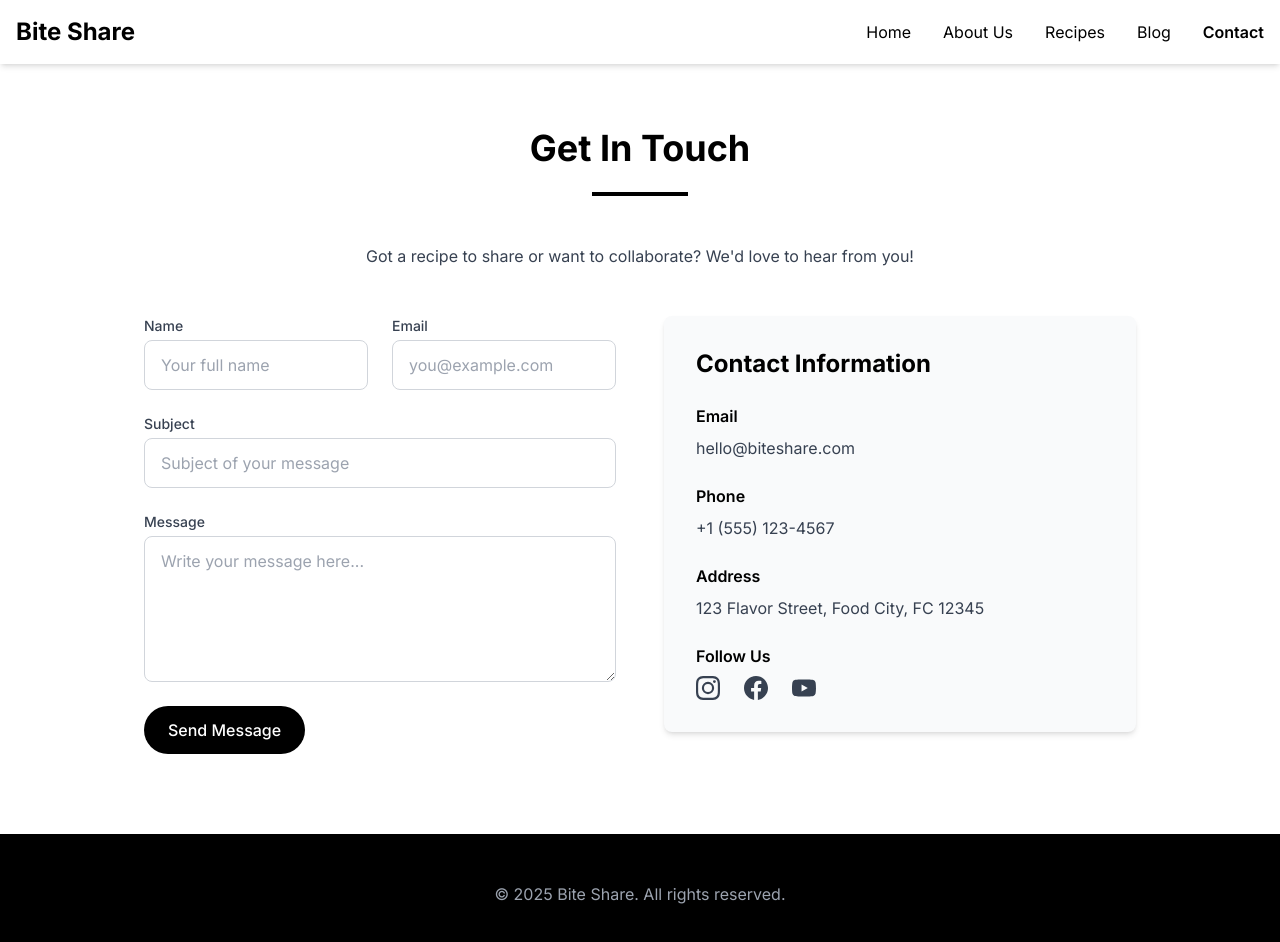
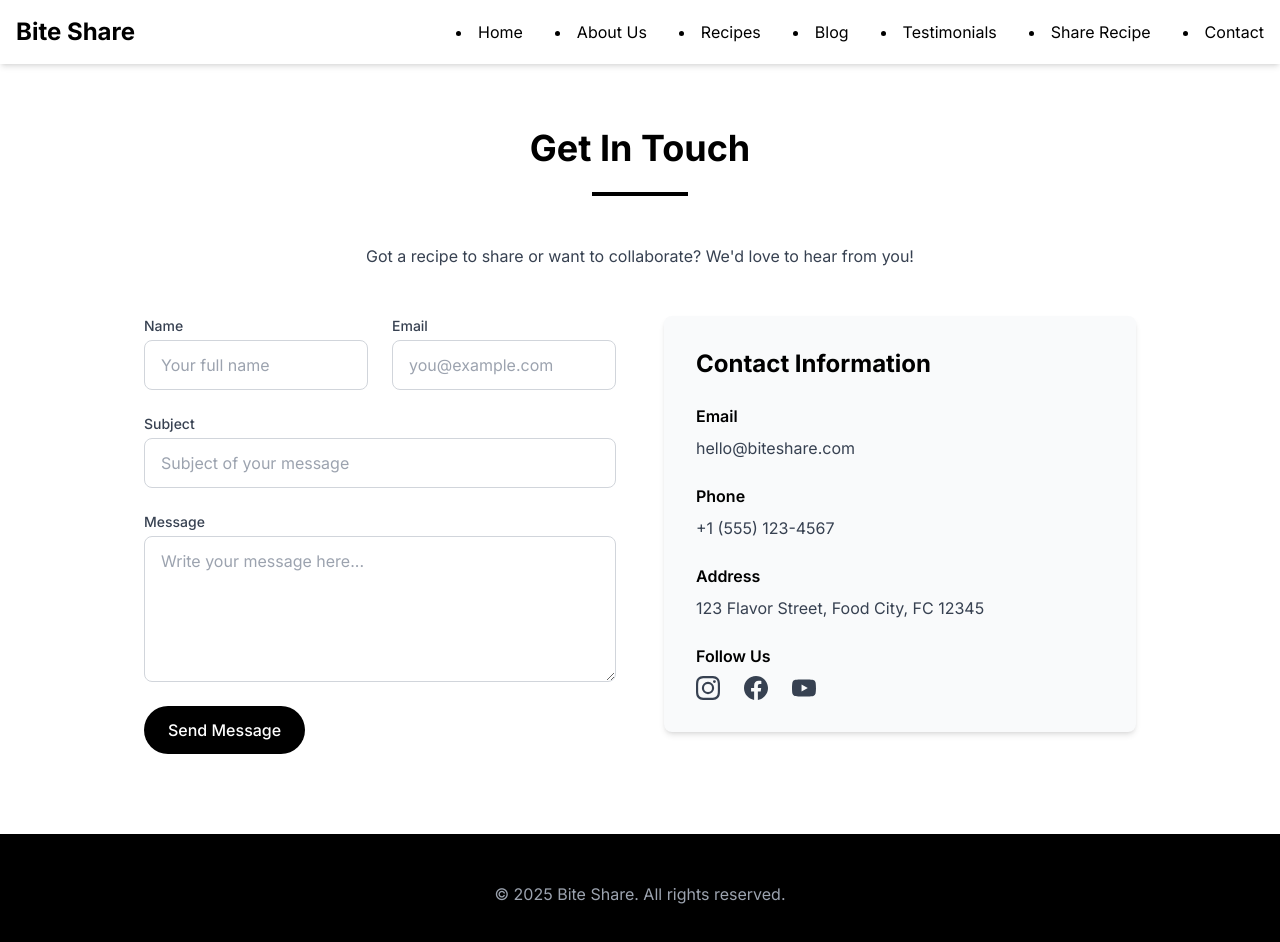
Before and after one commit to shifujee/biteshere, a plain HTML site: page contactus.html in a window 1280 px wide. Drawn offline with nearby package versions, Linux system fonts and the light colour scheme.

Commit message:
Update contactus.html

```diff
--- a/contactus.html
+++ b/contactus.html
@@ -35,11 +35,13 @@
     <div class="container mx-auto px-4 py-4 flex justify-between items-center">
       <a href="/" class="text-2xl font-bold text-black">Bite Share</a>
       <nav class="hidden md:flex space-x-8">
-        <a href="/" class="hover:text-gray-600 transition">Home</a>
-        <a href="/about" class="hover:text-gray-600 transition">About Us</a>
-        <a href="/recipes" class="hover:text-gray-600 transition">Recipes</a>
-        <a href="/blog" class="hover:text-gray-600 transition">Blog</a>
-        <a href="/contact" class="font-semibold text-black">Contact</a>
+                 <li><a class="hover:text-gray-600 transition" href="home.html">Home</a></li>
+                <li><a class="hover:text-gray-600 transition" href="about.html">About Us</a></li>
+                <li><a class="hover:text-gray-600 transition" href="recipes.html">Recipes</a></li>
+                <li><a class="hover:text-gray-600 transition" href="blog.html">Blog</a></li>
+                <li><a class="hover:text-gray-600 transition" href="testimonials.html">Testimonials</a></li>
+                <li><a class="hover:text-gray-600 transition" href="share-recipe.html">Share Recipe</a></li>
+                <li><a class="hover:text-gray-600 transition" href="contact.html">Contact</a></li>
       </nav>
       <button id="mobile-menu-button" class="md:hidden text-black focus:outline-none" aria-label="Toggle menu">
         <svg class="w-6 h-6" fill="none" stroke="currentColor" stroke-width="2" stroke-linecap="round" stroke-linejoin="round" viewBox="0 0 24 24" >
```
